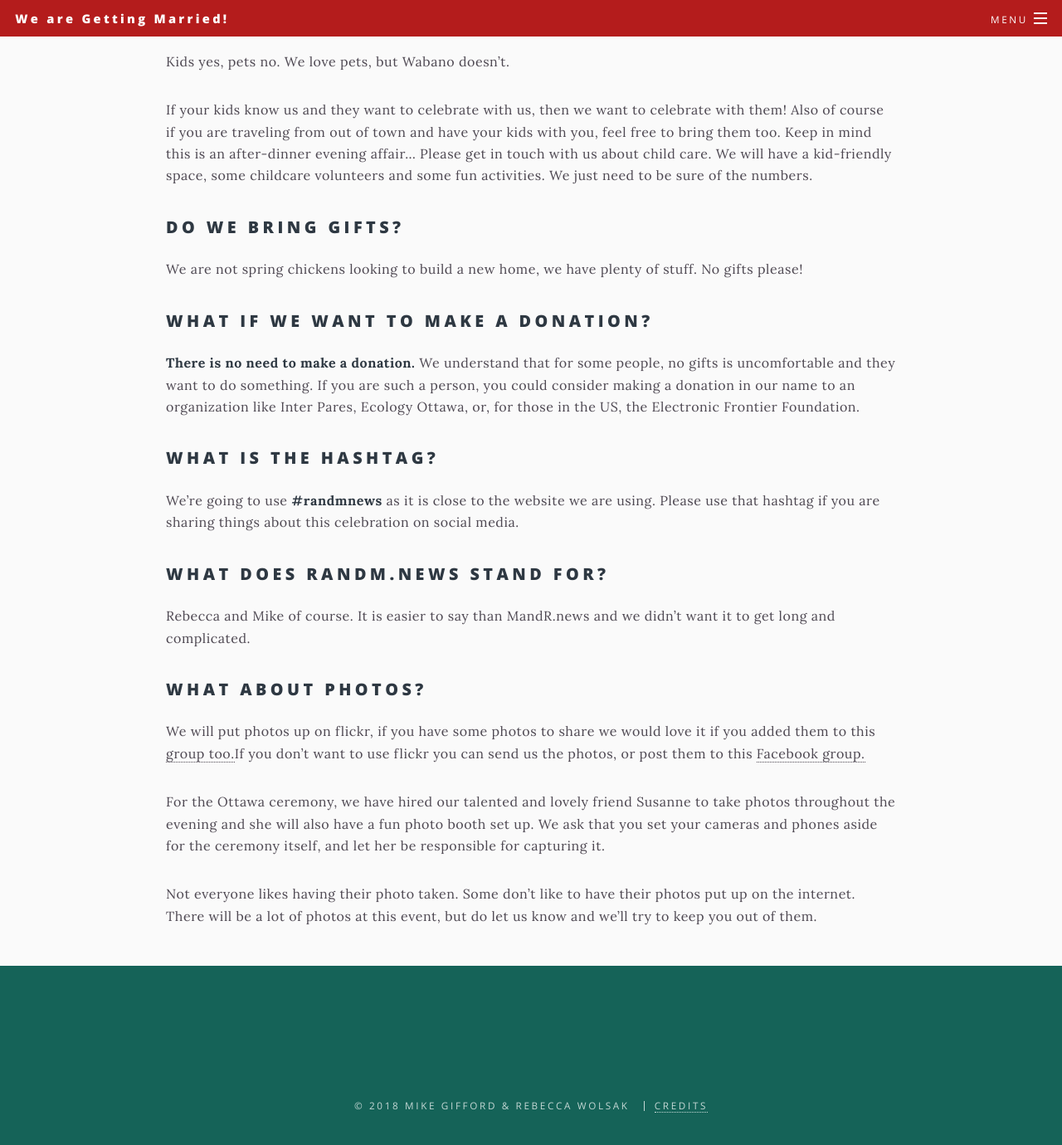
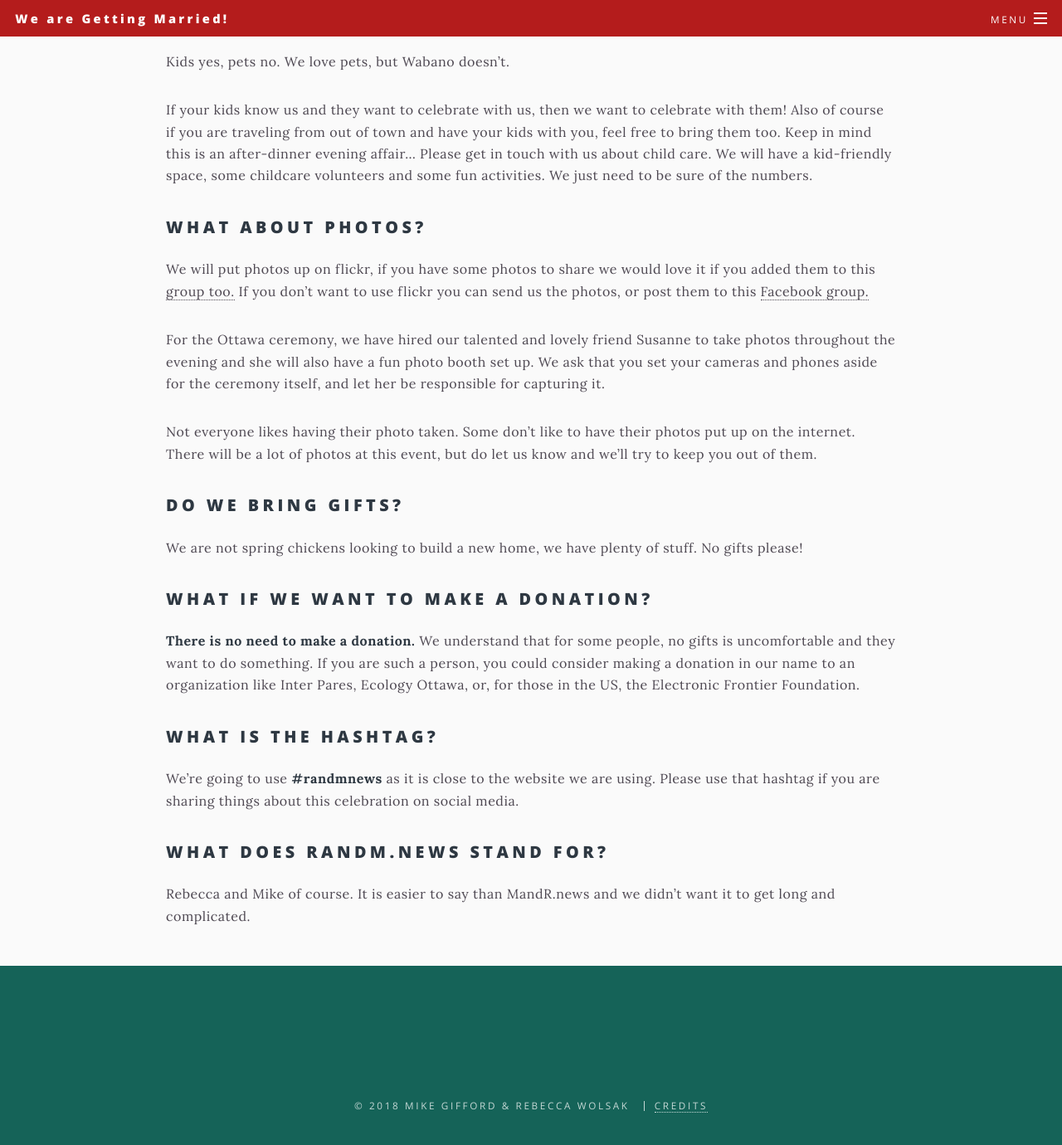
Before and after one commit to mgifford/gifsack-or-wolford, a Jekyll site: the page built from _pages/faq.md, in a window 1280 px wide and 1400 px high, scrolled down 2058 px. Shown: the top 1380 px of the window at 83% size. Built offline with Jekyll 4.4.1, drawn with Linux system fonts in a browser that asks for light colours; part of the change alters nothing that is shown.

```diff
--- a/_pages/faq.md
+++ b/_pages/faq.md
@@ -58,6 +58,14 @@ Kids yes, pets no. We love pets, but Wabano doesn't.
 
 If your kids know us and they want to celebrate with us, then we want to celebrate with them! Also of course if you are traveling from out of town and have your kids with you, feel free to bring them too. Keep in mind this is an after-dinner evening affair... Please get in touch with us about child care.  We will have a kid-friendly space, some childcare volunteers and some fun activities. We just need to be sure of the numbers.
 
+## What about photos?
+
+We will put photos up on flickr, if you have some photos to share we would love it if you added them to this [group too.](https://www.flickr.com/groups/randmnews/) If you don't want to use flickr you can send us the photos, or post them to this [Facebook group.](https://www.facebook.com/openconcept/media_set?set=a.10151068696649959.508164958&type=3&uploaded=1)
+
+For the Ottawa ceremony, we have hired our talented and lovely friend Susanne to take photos throughout the evening and she will also have a fun photo booth set up. We ask that you set your cameras and phones aside for the ceremony itself, and let her be responsible for capturing it.
+
+Not everyone likes having their photo taken. Some don't like to have their photos put up on the internet. There will be a lot of photos at this event, but do let us know and we'll try to keep you out of them.
+
 ## Do we bring gifts?
 
 We are not spring chickens looking to build a new home, we have plenty of stuff. No gifts please!
@@ -73,12 +81,3 @@ We're going to use **#randmnews** as it is close to the website we are using.  P
 ## What does RandM.news stand for?
 
 Rebecca and Mike of course. It is easier to say than MandR.news and we didn't want it to get long and complicated.
-
-
-## What about photos?
-
-We will put photos up on flickr, if you have some photos to share we would love it if you added them to this [group too.](https://www.flickr.com/groups/randmnews/)If you don't want to use flickr you can send us the photos, or post them to this [Facebook group.](https://www.facebook.com/openconcept/media_set?set=a.10151068696649959.508164958&type=3&uploaded=1)
-
-For the Ottawa ceremony, we have hired our talented and lovely friend Susanne to take photos throughout the evening and she will also have a fun photo booth set up. We ask that you set your cameras and phones aside for the ceremony itself, and let her be responsible for capturing it.
-
-Not everyone likes having their photo taken. Some don't like to have their photos put up on the internet. There will be a lot of photos at this event, but do let us know and we'll try to keep you out of them.
```
